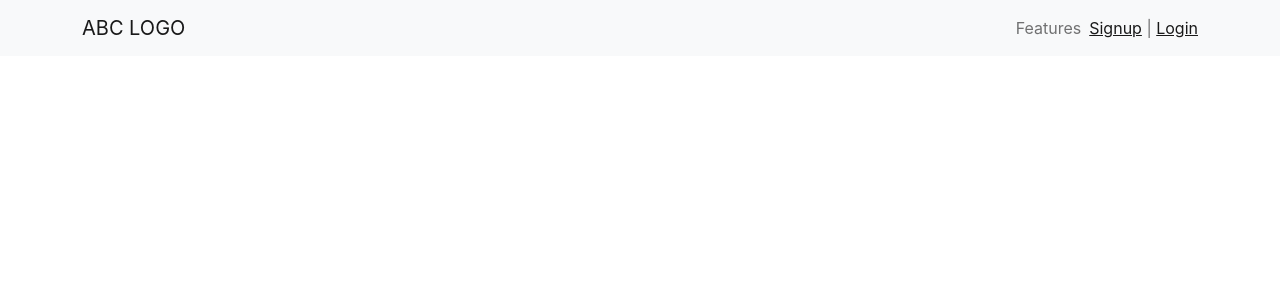
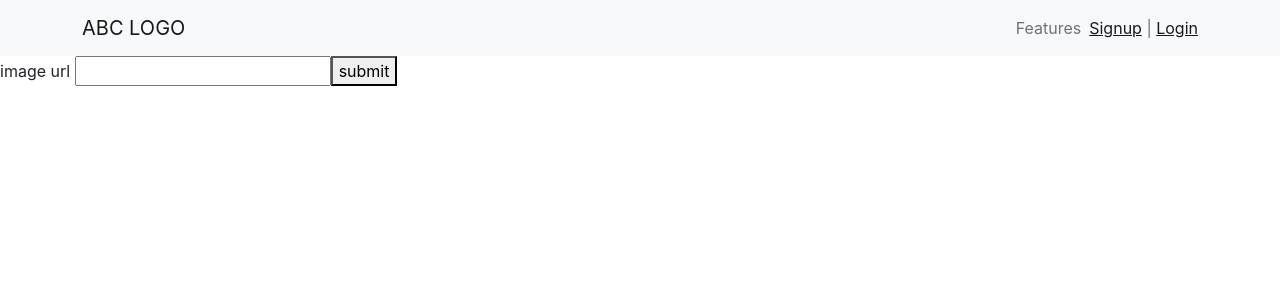
Before and after one commit to Luna123j/palette_finder, a React (Create React App) app in the folder client/: page /upload in a window 1280 px wide. Shown: the top 300 px of the page. Built offline with nearby package versions, Linux system fonts and the light colour scheme; no server answers.

Commit message:
add upload component

```diff
--- a/client/src/App.js
+++ b/client/src/App.js
@@ -8,6 +8,7 @@ import { loggedin, reset } from './redux/isLoggedIn';
 import Home from './Component/Home';
 import { useEffect } from 'react';
 import axios from 'axios';
+import Upload from './Component/Upload';
 
 function App() {
 
@@ -33,6 +34,7 @@ function App() {
         <Route path="/" element={<Home />} />
         <Route path="/login" element={<Login />} />
         <Route path="/users" element={<Signup />} />
+        <Route path="/upload" element={<Upload />} />
       </Routes>
     </BrowserRouter>
   );
--- /dev/null
+++ b/client/src/Component/Upload.jsx
@@ -0,0 +1,31 @@
+import React from "react";
+import axios from "axios";
+import { useSelector } from "react-redux";
+
+export default function Upload() {
+
+  const uploadHandler = (e) => {
+    e.preventDefault()
+    const data = {
+      images: {
+        imgUrl: e.target[0].value,
+        palette_data: ['1'],
+      }
+
+    }
+    axios.post('/image', data, { withCredential: true })
+      .then((res) => {
+        console.log(res.data)
+      })
+
+  }
+  return (
+    <div>
+      <form onSubmit={uploadHandler}>
+        image url <input />
+        <button type="submit">submit</button>
+      </form>
+
+    </div>
+  )
+}
```
